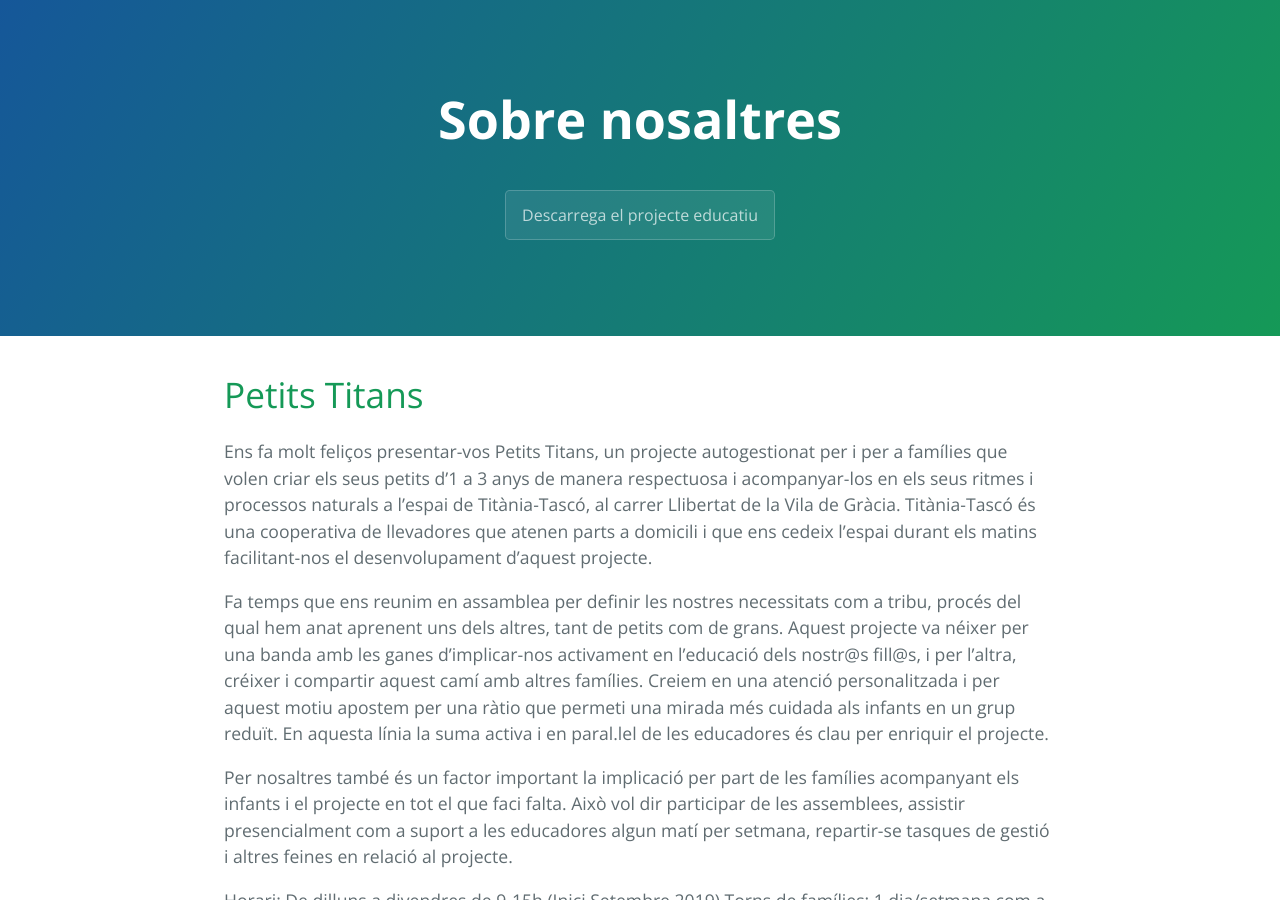
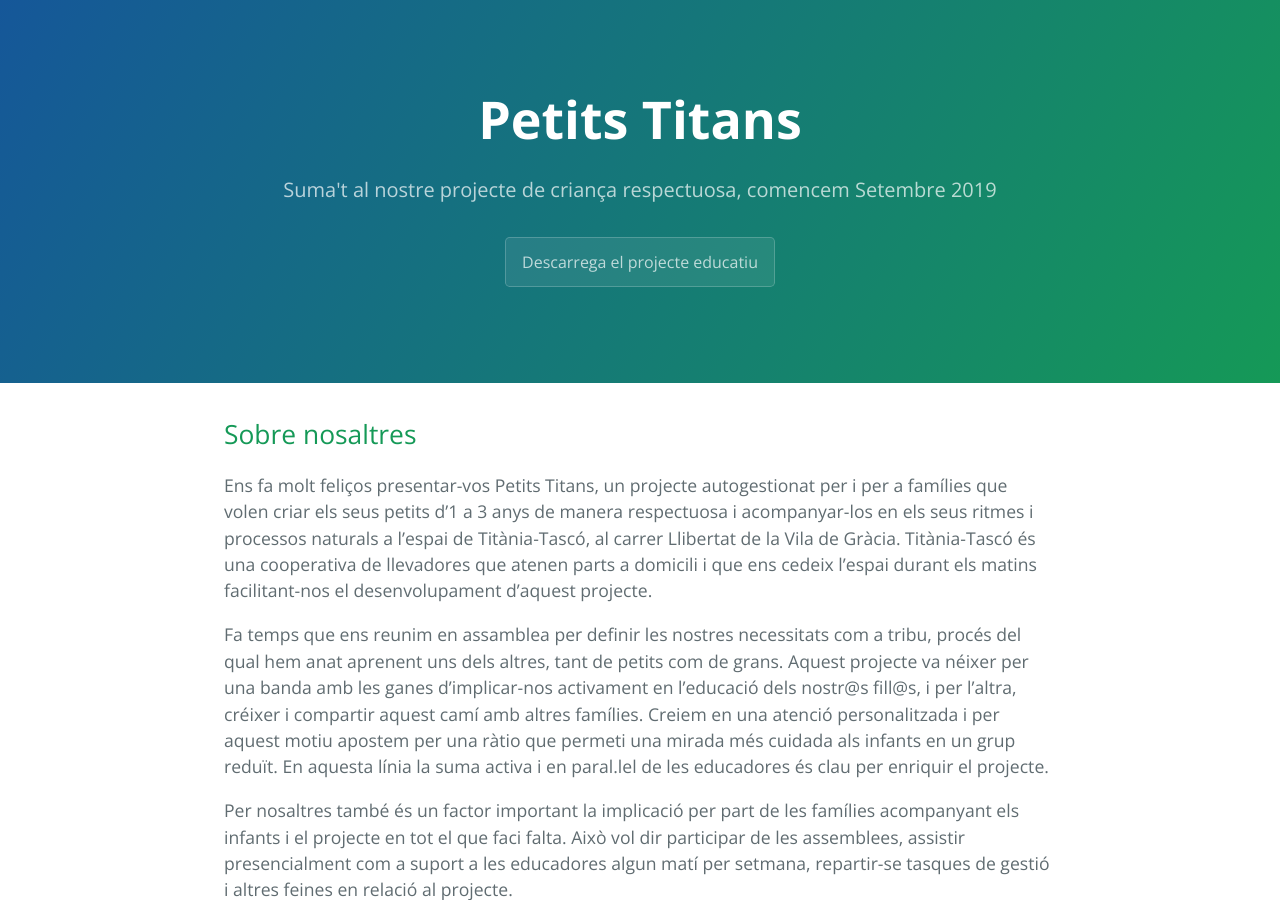
Before and after one commit to sseerrggii/Petits-Titans, a Jekyll site: the page built from index.md, in a window 1280 px wide and 900 px high. Built offline with Jekyll 4.4.1, drawn with Linux system fonts in a browser that asks for light colours; our own code applies the rules of GitHub Pages for plain Markdown files; the repository's description, which GitHub fills in, is left out.

Commit message:
Update index.md

```diff
--- a/index.md
+++ b/index.md
@@ -1,8 +1,9 @@
 ---
-title: Sobre nosaltres
+title: Petits Titans
+description: "Suma't al nostre projecte de criança respectuosa, comencem Setembre 2019"
 ---
 
-# Petits Titans
+## Sobre nosaltres
 Ens fa molt feliços presentar-vos Petits Titans, un projecte autogestionat per i per a famílies que volen criar els seus petits d’1 a 3 anys de manera respectuosa i acompanyar-los en els seus ritmes i processos naturals a l’espai de Titània-Tascó, al carrer Llibertat de la Vila de Gràcia. Titània-Tascó és una cooperativa de llevadores que atenen parts a domicili i que ens cedeix l’espai durant els matins facilitant-nos el desenvolupament d’aquest projecte.
 
 Fa temps que ens reunim en assamblea per definir les nostres necessitats com a tribu, procés del qual hem anat aprenent uns dels altres, tant de petits com de grans. Aquest projecte va néixer per una banda amb les ganes d’implicar-nos activament en l’educació dels nostr@s fill@s, i per l’altra, créixer i compartir aquest camí amb altres famílies. Creiem en una atenció personalitzada i per aquest motiu apostem per una ràtio que permeti una mirada més cuidada als infants en un grup reduït. En aquesta línia la suma activa i en paral.lel de les educadores és clau per enriquir el projecte.
```
